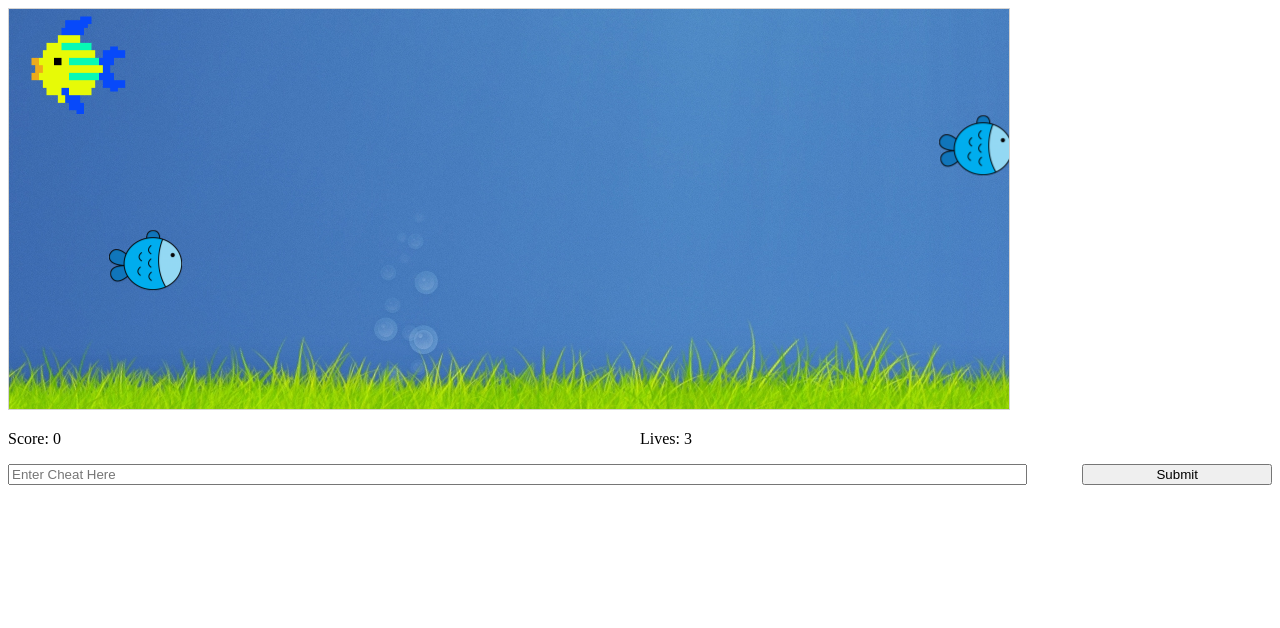
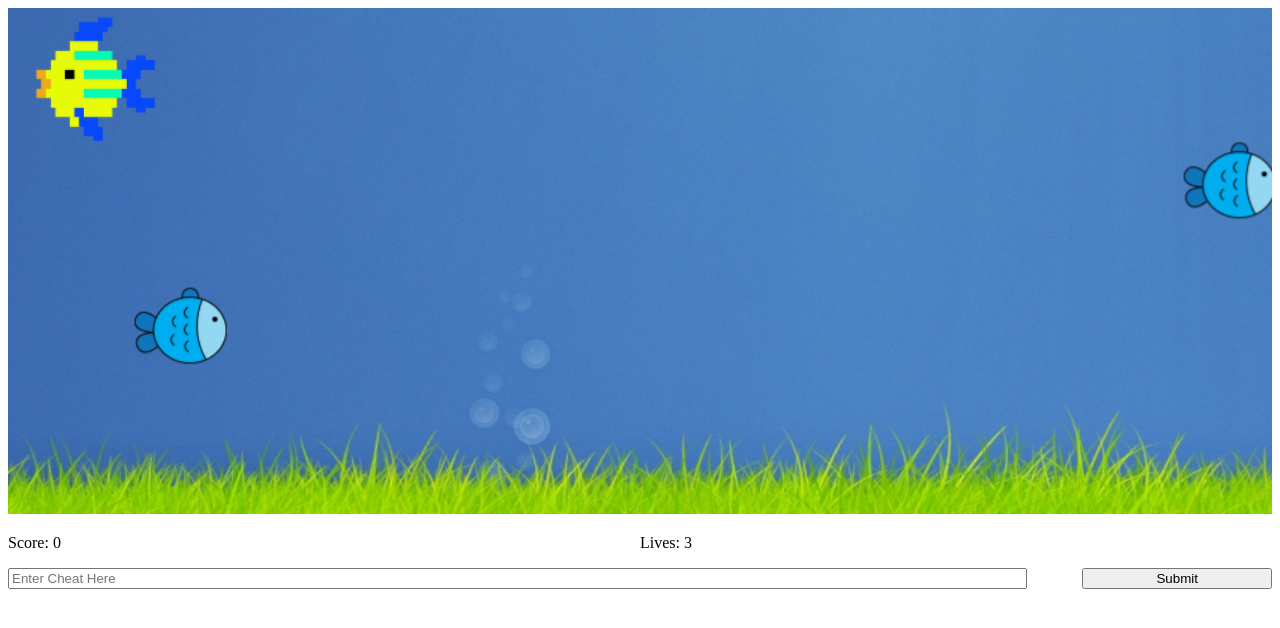
Before and after one commit to DaylonSrinivasan/supreme-fiesta, a PHP site: page / in a window 1280 px wide. Shown: the top 628 px of the page. Run offline with PHP 8.4, Linux system fonts and the light colour scheme; some libraries are stand-ins or nearby versions.

Commit message:
styling~

```diff
--- a/index.php
+++ b/index.php
@@ -19,7 +19,7 @@
 
 
 
-  <canvas id="myCanvas" width="1000" height="400"
+  <canvas id="myCanvas" style="width:100%" width="1000" height = "400">
   style="border:1px solid #d3d3d3;">
   Your browser does not support the HTML5 canvas tag.
   </canvas>
@@ -36,7 +36,9 @@
     <button style="float: right; width:15%" id="submit"> Submit </button>
   </div>
   <br>
-  <p style="float: center" id="result"></p>
+  <div>
+    <p style="float: center" id="result"></p>
+  </div>
 
   <!-- include javascript files -->
   <script type="text/javascript" src="js/values.js"></script>
```
